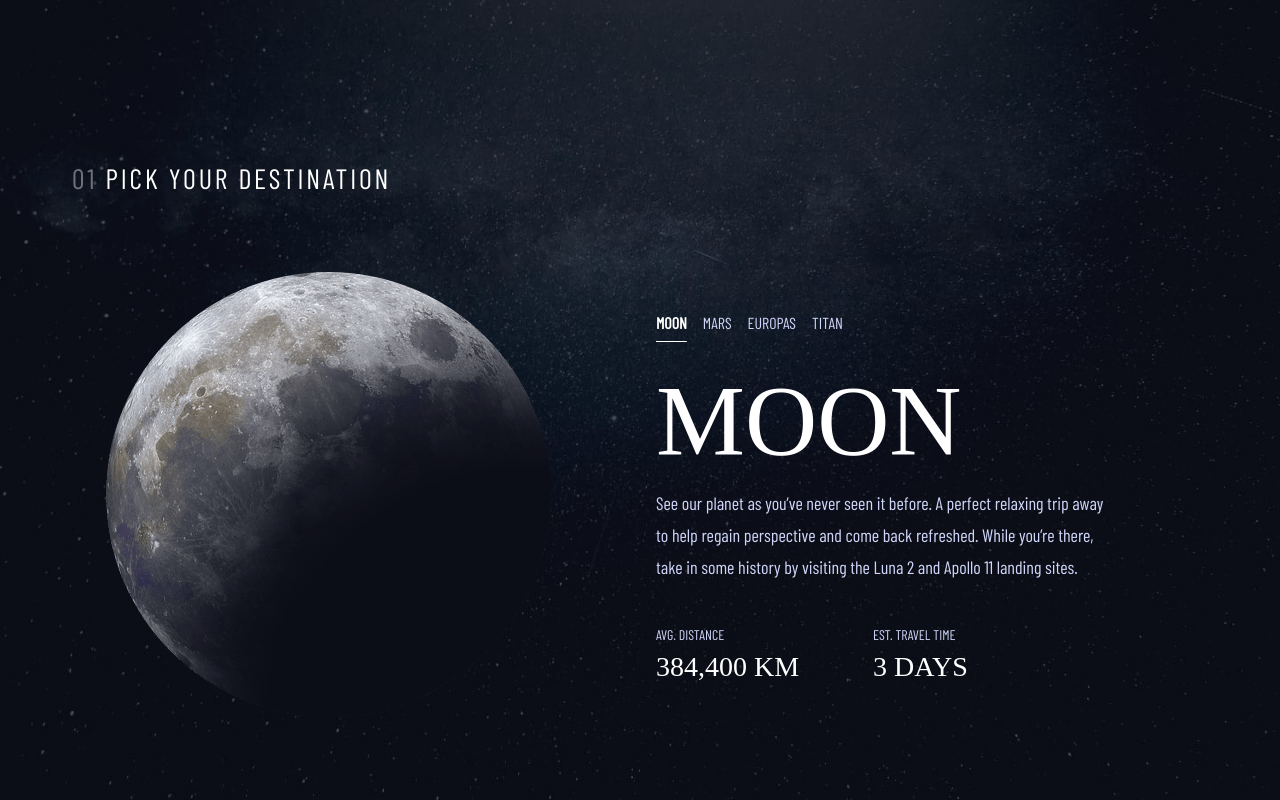
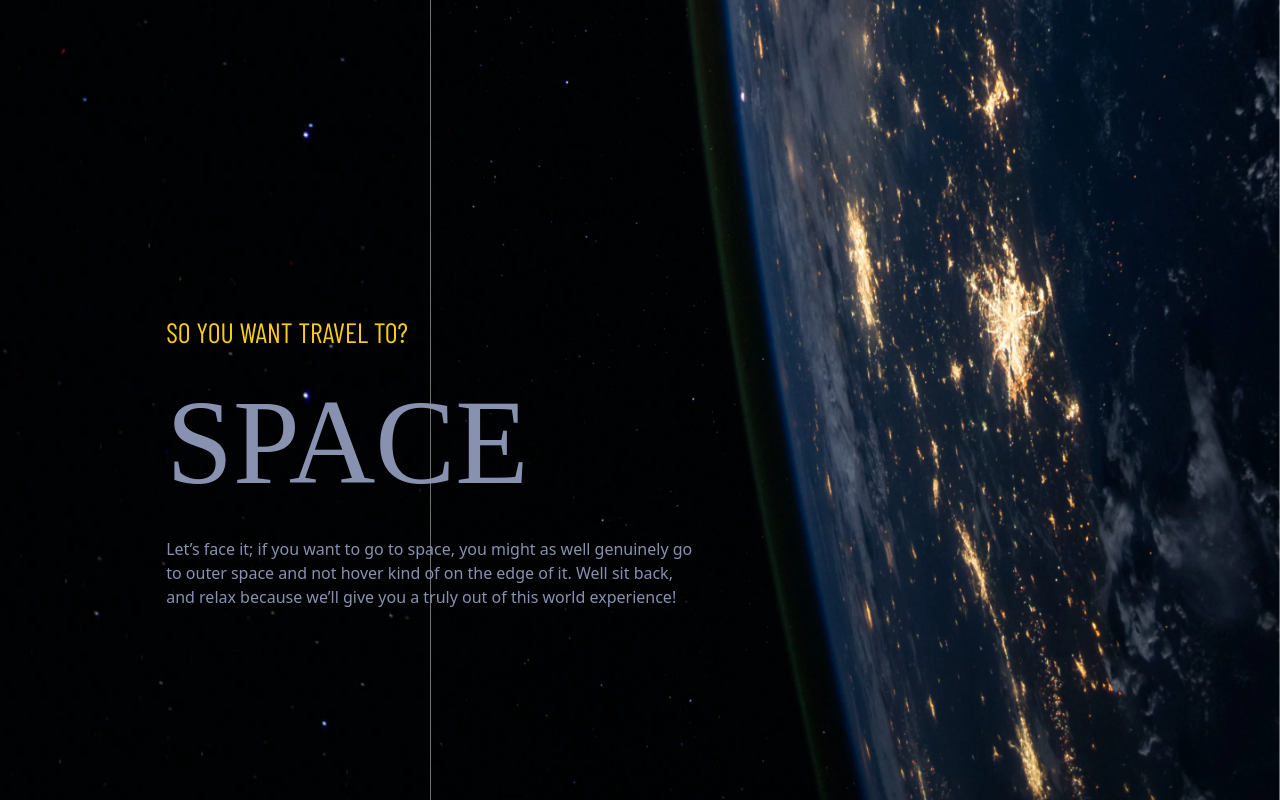
Before and after one commit to LillyKorakot/project-space, a React (Vite) app: page / in a window 1280 px wide. Shown: the top 800 px of the page. Built offline with nearby package versions, Linux system fonts and the light colour scheme; a web font is replaced by a local one.

Commit message:
feat-starting-Homepage-But-not-done

```diff
--- a/src/App.css
+++ b/src/App.css
@@ -0,0 +1,4 @@
+* {
+  margin: 0;
+  padding: 0;
+}
--- a/src/component/Home.jsx
+++ b/src/component/Home.jsx
@@ -1,8 +1,46 @@
 import React from "react";
-import { crew_desktop } from "../assets";
+import spacehome from "../assets/spacehome.png";
+import Bitmap from "../assets/Bitmap.png";
 
 const Home = () => {
-  return <div className="bg-[{crew_desktop}]"></div>;
+  return (
+    <div className="flex relative p-0 m-0 box-border  ">
+      <div
+        className=" bg-cover bg-center  w-[486px] h-[screen] rotate-0 relative " //mr-10
+        style={{ backgroundImage: `url(${spacehome})` }}
+      >
+        {/* Left side content */}
+        <div className="h-full flex items-center justify-center absolute right-[-200px] top-[50px] w-[500px] ">
+          <div className="absolute  right-[-100px]  max-w-[1000px] mx-1 px-8  flex flex-col justify-center h-full ">
+            <p className="text-yellow-400 mt-5 font-barlow text-[28px]">
+              SO YOU WANT TRAVEL TO?
+            </p>
+            <div className="w-[445px] h-[172px]">
+              <h1 className="text-4xl sm:text-[120px] font-thin  text-[#8892b0] font-belle leading-normal ">
+                SPACE
+              </h1>
+            </div>
+            <p className="text-[#8892b0] pt-3 max-w-[700px] border-">
+              Let’s face it; if you want to go to space, you might as well
+              genuinely go to outer space and not hover kind of on the edge of
+              it. Well sit back, and relax because we’ll give you a truly out of
+              this world experience!
+            </p>
+          </div>
+        </div>
+      </div>
+
+      <div
+        className=" h-screen bg-cover bg-center w-[75%] ml-0 pl-0 " //ml=10
+        style={{ backgroundImage: `url(${Bitmap})` }}
+      >
+        {/* Right side content */}
+        <div className="h-full flex items-center justify-center">
+          {/* Your content for the right side */}
+        </div>
+      </div>
+    </div>
+  );
 };
 
 export default Home;
--- a/src/component/Navbar.jsx
+++ b/src/component/Navbar.jsx
@@ -1,9 +1,7 @@
-import React from 'react'
+import React from "react";
 
 const Navbar = () => {
-  return (
-    <div className = " font-belle text-[150px] font-[400px] "></div>
-  )
-}
+  return <div className=" fixed bg-white  "></div>;
+};
 
-export default Navbar
+export default Navbar;
```
Also changed, not shown: src/App.jsx (+6 -6 lines), tailwind.config.js (+3 -4 lines), src/assets/Bitmap.png (added), src/assets/spacehome.png (added).
